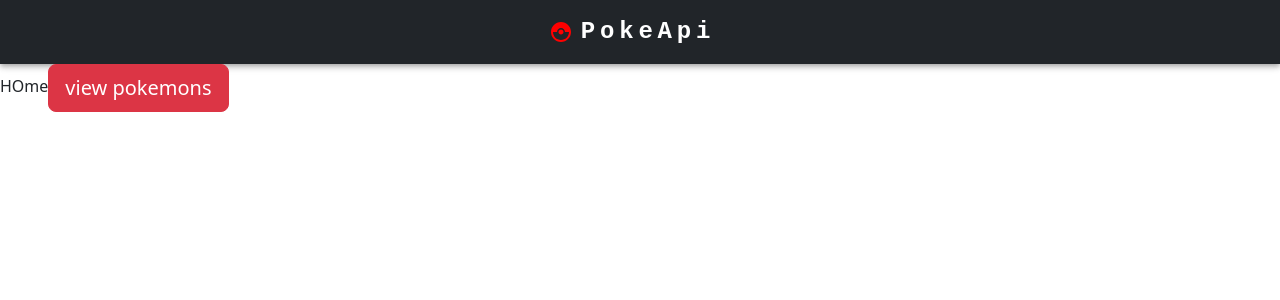
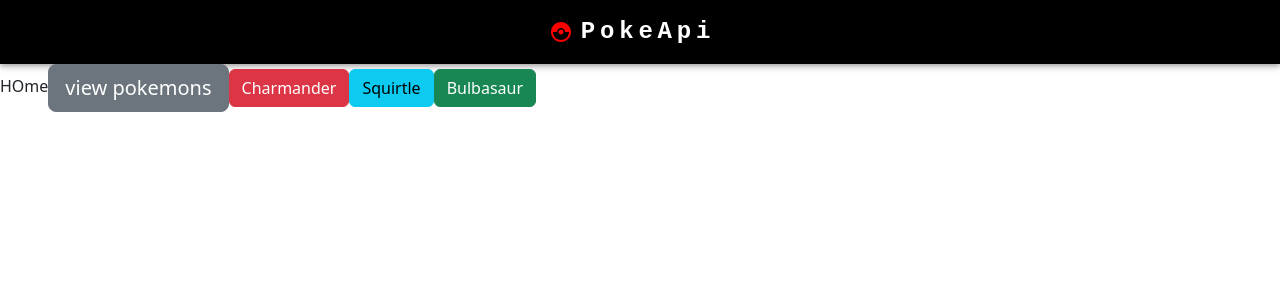
Before and after one commit to areantbd/PokeApi, a React (Vite) app: page / in a window 1280 px wide. Shown: the top 300 px of the page. Built offline with nearby package versions, Linux system fonts and the light colour scheme.

Commit message:
implemented zustand

```diff
--- a/package.json
+++ b/package.json
@@ -17,7 +17,8 @@
     "axios": "^1.5.0",
     "react": "^18.2.0",
     "react-dom": "^18.2.0",
-    "react-router-dom": "^6.15.0"
+    "react-router-dom": "^6.15.0",
+    "zustand": "^4.4.1"
   },
   "devDependencies": {
     "@types/react": "^18.2.15",
--- a/src/App.tsx
+++ b/src/App.tsx
@@ -2,17 +2,20 @@ import { Route, Routes } from 'react-router-dom'
 import HomeScreen from './screens/HomeScreen'
 import ScrollToTop from './components/UI/ScrollToTop'
 import Pokemons from './screens/Pokemons'
+import { useInitialStore } from './zustand-stores/InitialStore'
 
 function App() {
 
+  const background = useInitialStore(state => state.background)
+
   return (
-    <>
+    <div id='body' style={{background: background}}>
       <ScrollToTop />
       <Routes>
         <Route path='/' element={<HomeScreen />} />
         <Route path='/pokemons' element={<Pokemons />} />
       </Routes>
-    </>
+    </div>
   )
 }
 
--- a/src/components/UI/Navbar.tsx
+++ b/src/components/UI/Navbar.tsx
@@ -4,11 +4,15 @@ import Toolbar from '@mui/material/Toolbar';
 import Typography from '@mui/material/Typography';
 import CatchingPokemonIcon from '@mui/icons-material/CatchingPokemon';
 import Container from '@mui/material/Container';
+import { useInitialStore } from '../../zustand-stores/InitialStore';
 
 function ResponsiveAppBar() {
 
+  const primary = useInitialStore(state => state.primary)
+  const secondary = useInitialStore(state => state.secondary)
+
   return (
-    <AppBar position="static" className='bg-dark'>
+    <AppBar position="static" sx={{background: primary || "black"}}>
       <Container maxWidth="xl">
         <Toolbar disableGutters className='d-flex justify-content-center'>
           <CatchingPokemonIcon sx={{ display: { xs: 'none', md: 'flex' }, mr: 1, color: 'red' }} />
@@ -23,7 +27,7 @@ function ResponsiveAppBar() {
               fontFamily: 'monospace',
               fontWeight: 700,
               letterSpacing: '.3rem',
-              color: 'inherit',
+              color: secondary || "white",
               textDecoration: 'none',
             }}
           >
@@ -42,7 +46,7 @@ function ResponsiveAppBar() {
               fontFamily: 'monospace',
               fontWeight: 700,
               letterSpacing: '.3rem',
-              color: 'inherit',
+              color: secondary || "white",
               textDecoration: 'none',
             }}
           >
--- a/src/index.css
+++ b/src/index.css
@@ -0,0 +1,7 @@
+html{
+  height: 100vh;
+}
+
+#body{
+  min-height: 100vh;
+}
--- a/src/screens/HomeScreen.tsx
+++ b/src/screens/HomeScreen.tsx
@@ -1,10 +1,23 @@
 import { Link } from "react-router-dom"
+import { useInitialStore } from "../zustand-stores/InitialStore.jsx"
 
 function HomeScreen() {
+  const primary = useInitialStore(state => state.primary)
+  const secondary = useInitialStore(state => state.secondary)
+  const background = useInitialStore(state => state.background)
+  const setCharmander = useInitialStore(state => state.charmander)
+  const setSquirtle = useInitialStore(state => state.squirtle)
+  const setBulbasaur = useInitialStore(state => state.bulbasaur)
+  console.log(primary)
+  console.log(secondary)
+  console.log(background)
   return (
     <>
     HOme
-    <Link to={'/pokemons'} className="btn btn-lg btn-danger" >view pokemons</Link>
+    <Link to={'/pokemons'} className="btn btn-lg btn-secondary" >view pokemons</Link>
+      <button onClick={() => setCharmander()} className="btn btn-danger">Charmander</button>
+      <button onClick={() => setSquirtle()} className="btn btn-info">Squirtle</button>
+      <button onClick={() => setBulbasaur()} className="btn btn-success">Bulbasaur</button>
     </>
   )
 }
--- /dev/null
+++ b/src/zustand-stores/InitialStore.tsx
@@ -0,0 +1,25 @@
+/* eslint-disable @typescript-eslint/no-explicit-any */
+import { create } from "zustand"
+
+interface Initial {
+  charmander: any
+  squirtle: any
+  bulbasaur: any
+  primary: string,
+  secondary: string,
+  background: string,
+}
+
+export const useInitialStore = create<Initial>(( set ) => ({
+  primary: "",
+  secondary: "",
+  background: "",
+  charmander: () => set(() => ({primary: "#ffad52", secondary: "#de5239", background: "#ff9441"})),
+  squirtle: () => set(() => ({primary: "#F5EC9E", secondary: "#A1D9EF", background: "#D8B859"})),
+  bulbasaur : () => set(() => ({primary: "#92D1B3", secondary: "#49896F", background: "#89C893"}))
+}))
+
+  // function SelectCharmander() {
+  //   const charmander = useInitialStore((state) => state.charmander)
+  //   return <button onClick={charmander}>Charmander</button>
+  // }
```
Also changed, not shown: 1 other file (tests, documents, lock files or other folders).
